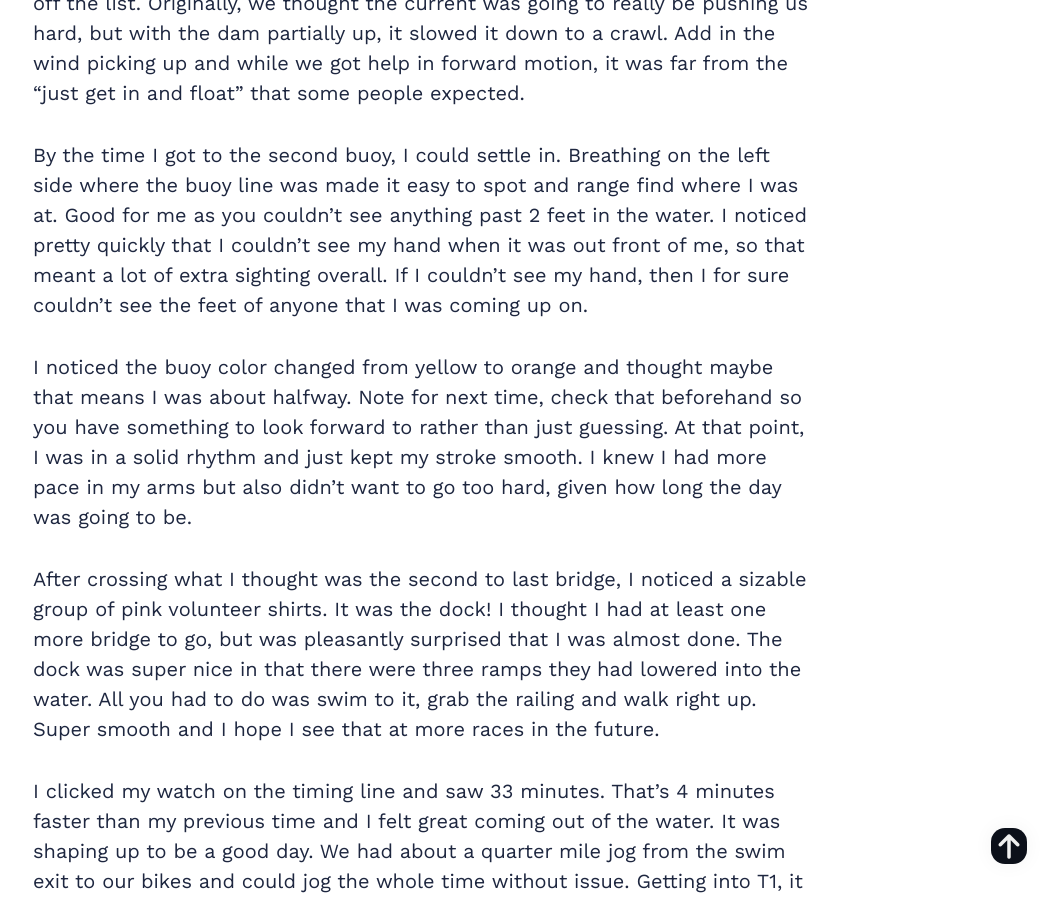
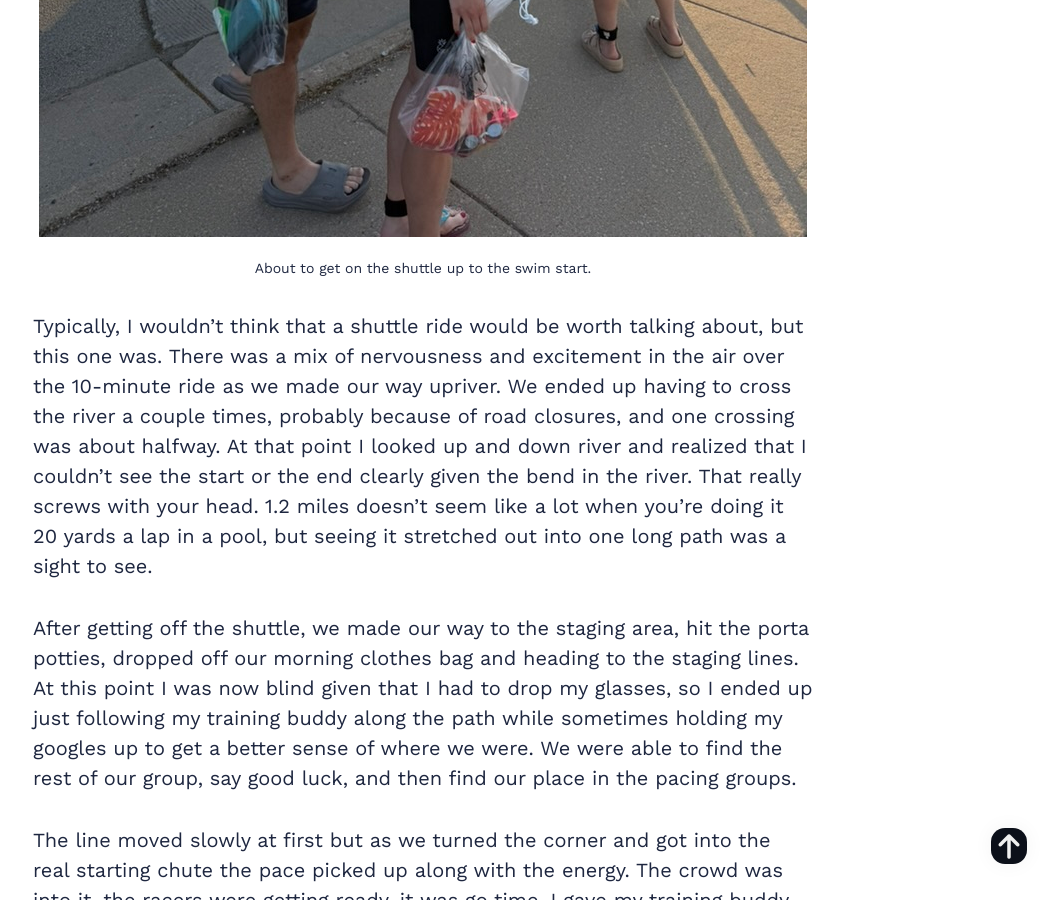
Before and after one commit to tomarra/tomarra.github.io, a Jekyll site: the page built from _posts/2025-06-29-2025-Rockford-70.3-Race-Report.md, in a window 1280 px wide and 900 px high, scrolled down 3682 px. Shown: the whole window, without its empty margins (217-1275 px from the left). Built offline with Jekyll 4.4.1, drawn with Linux system fonts in a browser that asks for light colours; nearby versions of some CDN libraries.

Commit message:
fixing images

```diff
--- a/_posts/2025-06-29-2025-Rockford-70.3-Race-Report.md
+++ b/_posts/2025-06-29-2025-Rockford-70.3-Race-Report.md
@@ -26,6 +26,9 @@ Going back the next day to bike check in was much of the same. Get in, see the a
 4AM came along too quickly but surprisingly I actually got almost 6 hours of sleep, so between that and the pre-race nervous energy I was ready to go. Jumped in the car, hit Dunkin on the way to ensure my Sherpa was fed and caffeinated, and then parked just a couple blocks away from transition. I scoped out a parking garage the day before so the care wouldn’t be baking in the sun all day.
 
 As the sun came up and I setup everything in my transition area, it almost felt calming. That’s a good thing given that I was already sweating from the 80 degree temp and high early morning humidity. Just going through the motions to ensure I had my day setup the best I could and chatting with my training group and others made the morning fly by. They announced that the water temp was 79 degrees so no wet suits. Not a surprise given the temperatures from the previous few days. Next thing I knew, it was time to get on the shuttle to head up to swim start.
+
+![Shuttle to Swim Start]({{site.baseurl}}/images/posts/2025_Rockford70.3_Swim_Shuttle.jpeg)
+_About to get on the shuttle up to the swim start._
 
 Typically, I wouldn’t think that a shuttle ride would be worth talking about, but this one was. There was a mix of nervousness and excitement in the air over the 10-minute ride as we made our way upriver. We ended up having to cross the river a couple times, probably because of road closures, and one crossing was about halfway. At that point I looked up and down river and realized that I couldn’t see the start or the end clearly given the bend in the river. That really screws with your head. 1.2 miles doesn’t seem like a lot when you’re doing it 20 yards a lap in a pool, but seeing it stretched out into one long path was a sight to see.
 
```
Also changed, not shown: other parts of _posts/2025-06-29-2025-Rockford-70.3-Race-Report.md (+1 -1 lines), images/posts/2025_Rockford70.3_Finisher.jpeg (renamed from images/posts/2025_Rockford70.3_1.jpeg), images/posts/2025_Rockford70.3_Swim_Shuttle.jpeg (added).
